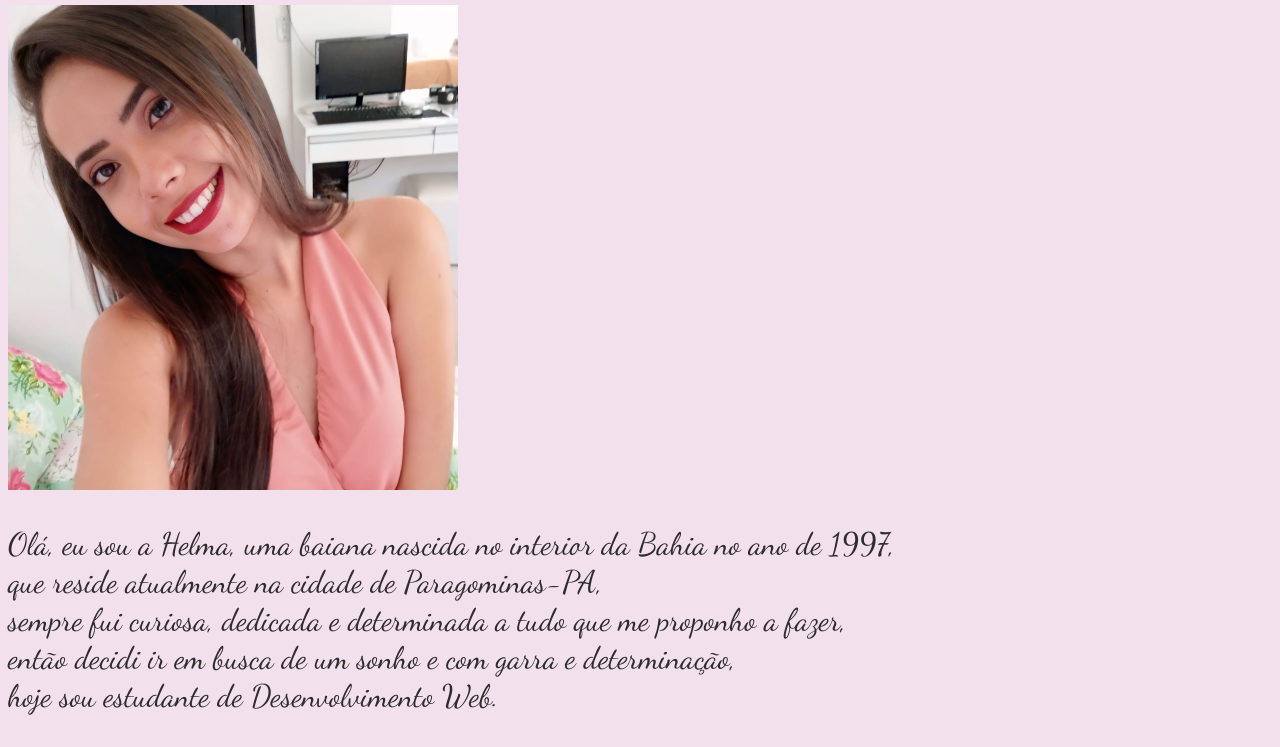
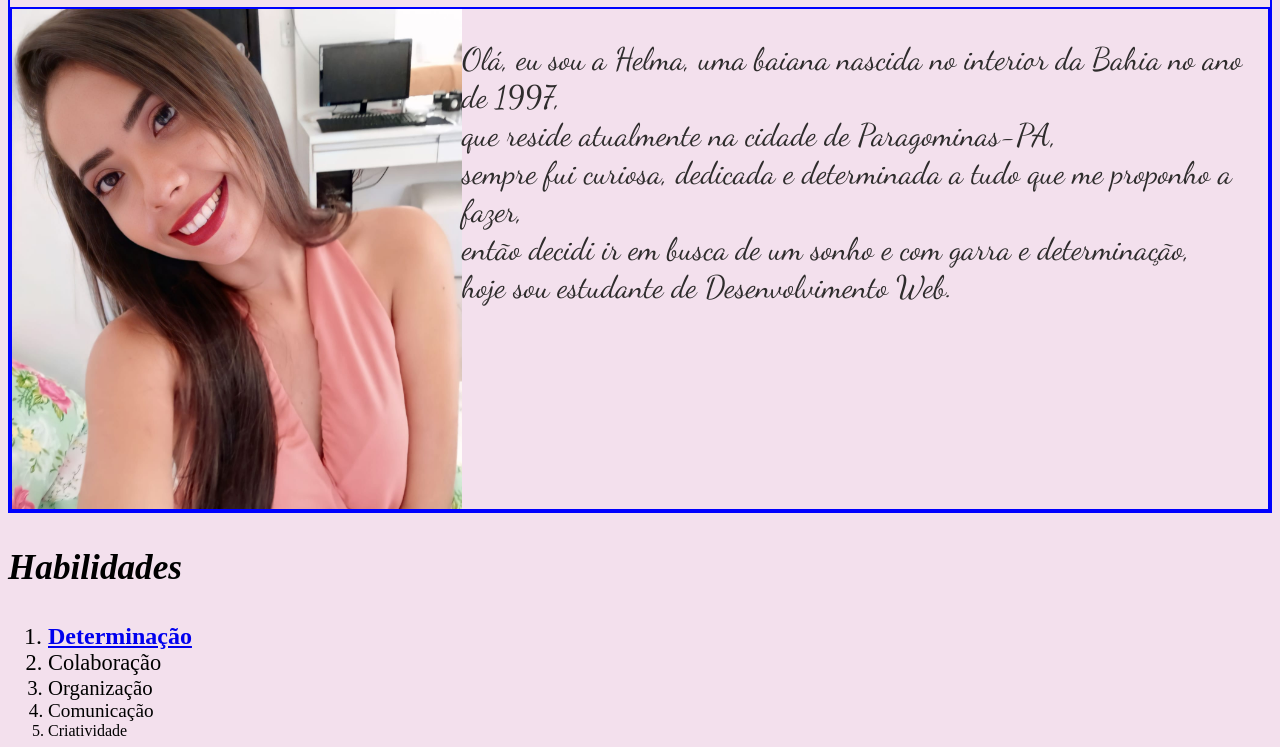
Before and after one commit to helmatrindade/helmatrindade.github.io, a plain HTML site: page index.html in a window 1280 px wide. Shown: the part 280-1027 px from the top of the page. Drawn offline with Linux system fonts and the light colour scheme.

Commit message:
Coloca descrição do lado da foto

```diff
--- a/index.html
+++ b/index.html
@@ -21,9 +21,13 @@
 
     </ul>
     <br>
+    <div>
     <h1>Helma Trindade Caires Almeida</h1>
-    <img src="myself.jpeg" alt="Helma Trindade, estudante de desenvolvimento Web" width="450px">
-    <p> <a name="helma1">Olá, eu sou a Helma, uma baiana nascida no interior da Bahia no ano de 1997,<br> que reside atualmente na cidade de Paragominas-PA,<br>sempre fui curiosa, dedicada e determinada a tudo que me proponho a fazer,<br> então decidi ir em busca de um sonho e com garra e determinação,<br> hoje sou estudante de Desenvolvimento Web.</a></p>
+    <div class="image">
+    <img src="myself.jpeg" alt="Helma Trindade, estudante de desenvolvimento Web" width="450px" id="minha-foto">
+    <p class="descricao"> <a name="helma1">Olá, eu sou a Helma, uma baiana nascida no interior da Bahia no ano de 1997,<br> que reside atualmente na cidade de Paragominas-PA,<br>sempre fui curiosa, dedicada e determinada a tudo que me proponho a fazer,<br> então decidi ir em busca de um sonho e com garra e determinação,<br> hoje sou estudante de Desenvolvimento Web.</a></p>
+    </div>
+    </div>
     <h3><a name="helma2"><em>Habilidades</em></a></h3>
     <ol>
         <li class="number1"><strong><a href="myself.jpeg">Determinação</a></strong></li>
--- a/style.css
+++ b/style.css
@@ -31,3 +31,16 @@
             .number5{
                 font-size: 100%;
             }
+            #minha-foto {
+                float: left;
+                height: 500px ;
+            }
+            .image{
+                height: 500px;
+            }
+            .descricao{
+                left: 100px;
+            }
+            div{
+                border: 2px solid blue;
+            }
```
